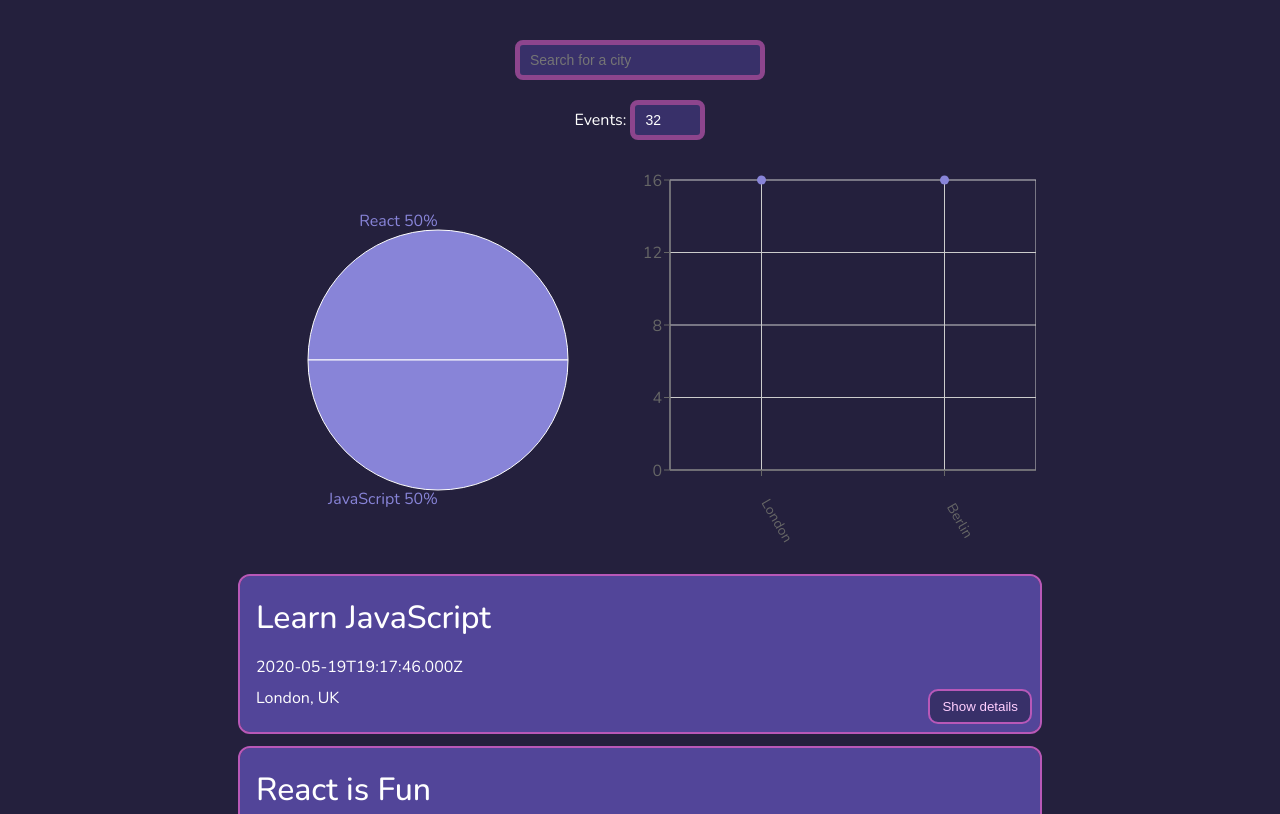
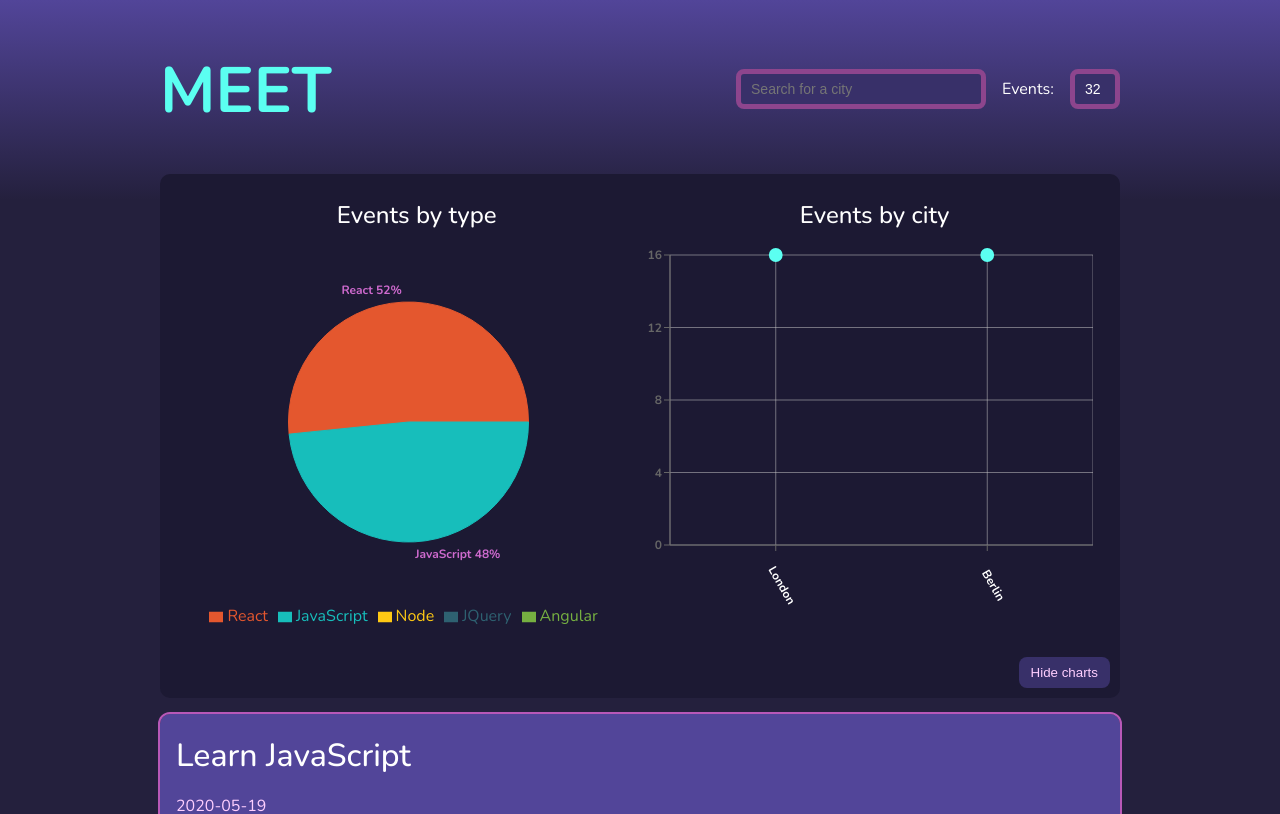
Before and after one commit to timok81/cf-meet, a React (Vite) app: page / in a window 1280 px wide. Shown: the top 814 px of the page. Built offline with nearby package versions, Linux system fonts and the light colour scheme; what atatus-spa would draw is missing.

Commit message:
Changed app styling

```diff
--- a/src/App.css
+++ b/src/App.css
@@ -1,3 +1,22 @@
+:root {
+  --primary-color: #ce6ace;
+  --secondary-color: #8d458d;
+  --bg-color: #24203d;
+  --input-bg-color: #383069;
+  --suggestions-bg-color: #6e60be;
+  --suggestions-hover: #782da3;
+  --event-border-color: #b858b8;
+  --event-bg-color: #524599;
+  --button-color: #383069;
+  --button-border-color: #b858b8;
+  --button-text-color: #ffcfff;
+  --button-hover-color: #703681;
+  --box-shadow-color: rgb(0, 0, 0, 0.5);
+  --link-color: #5bfff1;
+  --link-visited-color: #e48cff;
+}
+
+
 html {
   font-family: "Nunito", serif;
   font-weight: 400;
@@ -9,8 +28,26 @@ html {
 body {
   display: flex;
   justify-content: center;
-  background-color: #24203d;
+  background-color: var(--bg-color);
   color: white;
+}
+
+.custom-tooltip {
+  background-color: var(--input-bg-color);
+  padding: 4px 16px 4px 16px;
+  border-radius: 5px;
+  outline: 1px solid var(--event-border-color);
+}
+
+input[type="number"] {
+  -webkit-appearance: textfield;
+  -moz-appearance: textfield;
+  appearance: textfield;
+}
+
+input[type=number]::-webkit-inner-spin-button,
+input[type=number]::-webkit-outer-spin-button {
+  -webkit-appearance: none;
 }
 
 .App {
@@ -22,6 +59,23 @@ body {
   box-sizing: border-box;
 }
 
+.search-container>h1 {
+  font-weight: bold;
+  font-size: 4rem;
+  color: var(--link-color);
+  margin-bottom: 1rem;
+}
+
+.bg-top {
+  position: absolute;
+  width: 100%;
+  height: 200px;
+  background-image: linear-gradient(var(--event-bg-color), var(--bg-color));
+  left: 0;
+  top: 0;
+  z-index: -1;
+}
+
 ul {
   padding: 0;
   list-style: none;
@@ -31,31 +85,59 @@ p {
   margin: 5px 0;
 }
 
+text {
+  font-size: 0.75rem;
+  font-weight: bold;
+}
+
+.search-container {
+  display: flex;
+  flex-wrap: wrap;
+  justify-content: center;
+  align-items: center;
+  margin-bottom: 1rem;
+  gap: 1rem;
+}
+
+.search-container>div {
+  display: flex;
+  justify-content: right;
+  align-items: center;
+  flex: 1 1 auto;
+  flex-wrap: wrap;
+  gap: 1rem;
+}
+
+hr {
+  border: 1px solid var(--primary-color);
+  margin-bottom: 1rem;
+}
+
 input[type="text"],
 input[type="number"] {
   padding: 8px 6px 8px 10px;
   border-radius: 8px;
-  border: 5px solid #8d458d;
+  border: 5px solid var(--secondary-color);
   font-size: 14px;
   line-height: 20px;
   align-self: center;
   height: 40px;
   margin-bottom: 20px;
-  background-color: #383069;
+  background-color: var(--input-bg-color);
   color: white;
 }
 
 input[type="number"] {
-  min-width: 75px;
+  min-width: 50px;
 }
 
 input[type="text"]:focus,
 input[type="number"]:focus {
-  outline: 2px solid #ce6ace;
-  ;
+  outline: 2px solid var(--primary-color);
 }
 
 #events-amount {
+  margin-left: 12px;
   width: 50px;
 }
 
@@ -66,7 +148,6 @@ input[type="number"]:focus {
 #city-search {
   display: flex;
   flex-direction: column;
-  margin: auto;
   position: relative;
 }
 
@@ -86,7 +167,7 @@ input[type="number"]:focus {
   padding: 8px 6px 8px 10px;
   background-color: #ffffff;
   cursor: default;
-  background-color: #6e60be;
+  background-color: var(--suggestions-bg-color);
 }
 
 .suggestions>li:first-child {
@@ -100,11 +181,12 @@ input[type="number"]:focus {
 }
 
 .suggestions>li:hover {
-  background-color: #782da3;
+  background-color: var(--suggestions-hover)
 }
 
 #event-list {
   justify-self: center;
+  width: 100%;
 }
 
 .event {
@@ -112,10 +194,14 @@ input[type="number"]:focus {
   padding: 16px;
   margin-bottom: 1rem;
   text-align: left;
-  outline: 2px solid #b858b8;
+  outline: 2px solid var(--event-border-color);
   border-radius: 10px;
   position: relative;
-  background-color: #524599;
+  background-color: var(--event-bg-color);
+}
+
+.event>p {
+  color: var(--button-text-color);
 }
 
 .event-description {
@@ -130,7 +216,7 @@ h2 {
 }
 
 a {
-  color: #5bfff1;
+  color: var(--link-color);
   font-weight: 500;
   text-decoration: none;
 }
@@ -140,14 +226,9 @@ a:hover {
   text-underline-offset: 5px;
 }
 
-a:focus {
-  outline: 1px solid rgb(0, 0, 0);
-  outline-offset: 3px;
-}
-
 a:visited {
-  color: #e48cff;
-  outline: 1px solid rgb(0, 0, 0);
+  color: var(--link-visited-color);
+  outline: 2px solid var(--button-text-color);
   outline-offset: 3px;
 }
 
@@ -159,13 +240,19 @@ a:visited {
   border: none;
   border-radius: 8px;
   cursor: pointer;
-  background-color: #383069;
-  outline: 2px solid #b858b8;
-  color: #ffcfff;
+  background-color: var(--button-color);
+  outline: 2px solid var(--button-border-color);
+  color: var(--button-text-color);
 }
 
-.show-details:hover {
-  background-color: #703681;
+.show-details:hover,
+.show-charts:hover {
+  background-color: var(--button-hover-color);
+}
+
+.show-details:focus,
+.show-charts:focus {
+outline: 2px solid var(--button-text-color);
 }
 
 .alerts-container {
@@ -176,42 +263,106 @@ a:visited {
   z-index: 1000;
 }
 
+.chart,
+.pie-chart {
+  margin-bottom: 5rem;
+}
+
+.charts-container {
+  position: relative;
+  background-color: #1c1933;
+  border-radius: 10px;
+  padding: 6px;
+  text-align: left;
+  width: 100%;
+}
+
+.charts-container-expanded {
+  padding: 16px;
+  text-align: center;
+}
+
+.charts-container h2 {
+  margin: 0 0 0 16px;
+  color: white;
+}
+
+.show-charts {
+  position: absolute;
+  bottom: 10px;
+  right: 10px;
+  padding: 8px 12px;
+  border: none;
+  border-radius: 8px;
+  cursor: pointer;
+  background-color: var(--button-color);
+  color: var(--button-text-color)
+}
+
 @media all and (max-width: 400px) {
-  #event-list {
+  .App {
     width: 19rem;
   }
 
-  .charts-container {
+  .charts-container-expanded {
     grid-template-columns: 1fr;
+  }
+
+  .search-container>div {
+    justify-content: center;
+  }
+
+  .pie-chart text {
+    display: none;
   }
 }
 
 @media all and (min-width: 400px) {
-  #event-list {
+  .App {
     width: 23rem;
+  }
+
+  .search-container>div {
+    justify-content: center;
+  }
+
+  .pie-chart text {
+    display: none;
   }
 }
 
 
 @media all and (min-width: 600px) {
-  #event-list {
-    width: 28rem;
+  .App {
+    width: 35rem;
+  }
+
+  .pie-chart text {
+    display: none;
+  }
+
+  .search-container>div {
+    justify-content: right;
   }
 }
 
 @media all and (min-width: 768px) {
-  #event-list {
-    width: 40rem;
+  .App {
+    width: 45rem;
   }
 
-  .charts-container {
+  .charts-container-expanded {
     display: grid;
     grid-template-columns: 1fr 1fr;
   }
 }
 
 @media all and (min-width: 992px) {
-  #event-list {
-    width: 50rem;
+  .App {
+    width: 60rem;
+  }
+
+  .pie-chart text {
+    display: inline
   }
 }
--- a/src/App.jsx
+++ b/src/App.jsx
@@ -8,6 +8,7 @@ import { ErrorAlert, InfoAlert, WarningAlert } from "./components/Alert";
 import "./App.css";
 import CityEventsChart from "./components/CityEventsChart";
 import EventGenresChart from "./components/EventGenresChart";
+import Charts from "./components/Charts";
 
 const App = () => {
   const [events, setEvents] = useState([]);
@@ -44,6 +45,11 @@ const App = () => {
         {errorAlert.length ? <ErrorAlert text={errorAlert} /> : null}
         {warningAlert.length ? <WarningAlert text={warningAlert} /> : null}
       </div>
+      <div className="bg-top"></div>
+
+      <div className="search-container">
+        <h1>MEET</h1>
+        <div>
           <CitySearch
             allLocations={allLocations}
             setCurrentCity={setCurrentCity}
@@ -53,11 +59,10 @@ const App = () => {
             setCurrentNoe={setCurrentNOE}
             setErrorAlert={setErrorAlert}
           />
+        </div>
+      </div>
 
-      <div className="charts-container">
-        <EventGenresChart events={events}/>
-        <CityEventsChart allLocations={allLocations} events={events} />
-      </div>
+      <Charts events={events} allLocations={allLocations} />
       <EventList events={events} />
     </div>
   );
--- /dev/null
+++ b/src/components/Charts.jsx
@@ -0,0 +1,31 @@
+import React from "react";
+import PropTypes from "prop-types";
+import CityEventsChart from "./CityEventsChart";
+import EventGenresChart from "./EventGenresChart";
+import { useState } from "react";
+
+const Charts = ({ events, allLocations }) => {
+  const [expanded, setExpanded] = useState(true);
+
+  return (
+    <div className="charts-container">
+      {!expanded && <h2>Event charts</h2>}
+      {expanded && (
+        <div className="charts-container-expanded">
+          <EventGenresChart events={events} />
+          <CityEventsChart allLocations={allLocations} events={events} />
+        </div>
+      )}
+      <button className="show-charts" onClick={() => setExpanded(!expanded)}>
+        {expanded ? "Hide charts" : "Show charts"}
+      </button>
+    </div>
+  );
+};
+
+export default Charts;
+
+Charts.propTypes = {
+  events: PropTypes.array,
+  allLocations: PropTypes.array,
+};
--- a/src/components/CityEventsChart.jsx
+++ b/src/components/CityEventsChart.jsx
@@ -5,6 +5,7 @@ import {
   Scatter,
   XAxis,
   YAxis,
+  ZAxis,
   CartesianGrid,
   Tooltip,
   ResponsiveContainer,
@@ -29,8 +30,22 @@ const CityEventsChart = ({ allLocations, events }) => {
     return data;
   };
 
+  const CustomTooltip = ({ active, payload }) => {
+    if (active && payload && payload.length) {
+      return (
+        <div className="custom-tooltip">
+          <p>{`${payload[0].value}`}</p>
+          <p>{`${payload[1].value} events`}</p>
+        </div>
+      );
+    }
+
+    return null;
+  };
+
   return (
-    <ResponsiveContainer width="99%" height={400}>
+    <ResponsiveContainer width="99%" height={400} className={"chart"}>
+      <h2>Events by city</h2>
       <ScatterChart
         margin={{
           top: 20,
@@ -39,18 +54,19 @@ const CityEventsChart = ({ allLocations, events }) => {
           left: -30,
         }}
       >
-        <CartesianGrid />
+        <CartesianGrid opacity={0.5} />
         <XAxis
           type="category"
           dataKey="city"
           name="City"
           angle={60}
           interval={0}
-          tick={{ dx: 20, dy: 40, fontSize: 14 }}
+          tick={{ dx: 10, dy: 30, fontSize: 14, fill: "white" }}
         />
         <YAxis type="number" dataKey="count" name="Number of events" />
-        <Tooltip cursor={{ strokeDasharray: "3 3" }} />
-        <Scatter name="A school" data={data} fill="#8884d8" />
+        <ZAxis range={[150, 150]} />
+        <Tooltip content={<CustomTooltip />} />
+        <Scatter name="A school" data={data} fill="#5bfff1" />
       </ScatterChart>
     </ResponsiveContainer>
   );
@@ -61,4 +77,6 @@ export default CityEventsChart;
 CityEventsChart.propTypes = {
   allLocations: PropTypes.array,
   events: PropTypes.array,
+  active: PropTypes.bool,
+  payload: PropTypes.array,
 };
--- a/src/components/Event.jsx
+++ b/src/components/Event.jsx
@@ -5,7 +5,7 @@ const Event = ({ event }) => {
   const [expanded, setExpanded] = useState(false);
 
   const title = event.summary;
-  const startTime = event.created;
+  const startTime = event.created.slice(0, 10);
   const location = event.location;
   const description = event.description;
   const calendarLink = event.htmlLink;
--- a/src/components/EventGenresChart.jsx
+++ b/src/components/EventGenresChart.jsx
@@ -1,11 +1,12 @@
 import React from "react";
 import { useState, useEffect } from "react";
-import { ResponsiveContainer, PieChart, Pie, Legend } from "recharts";
+import { ResponsiveContainer, PieChart, Pie, Cell, Legend } from "recharts";
 import PropTypes from "prop-types";
 
 const EventGenresChart = ({ events }) => {
   const [data, setData] = useState([]);
-  const genres = ["React", "JavaScript", "Node", "jQuery", "Angular"];
+  const genres = ["React", "JavaScript", "Node", "JQuery", "Angular"];
+  const colors = ["#E4572E", "#17BEBB", "#FFC914", "#2E6171", "#76B041"];
 
   useEffect(() => {
     setData(getData());
@@ -21,13 +22,13 @@ const EventGenresChart = ({ events }) => {
   }) => {
     const RADIAN = Math.PI / 180;
     const radius = outerRadius;
-    const x = cx + radius * Math.cos(-midAngle * RADIAN) * 1.07;
-    const y = cy + radius * Math.sin(-midAngle * RADIAN) * 1.07;
+    const x = cx + radius * Math.cos(-midAngle * RADIAN) * 1.1;
+    const y = cy + radius * Math.sin(-midAngle * RADIAN) * 1.1;
     return percent ? (
       <text
         x={x}
         y={y}
-        fill="#8884d8"
+        fill="#ce6ace"
         textAnchor={x > cx ? "start" : "end"}
         dominantBaseline="central"
       >
@@ -47,7 +48,8 @@ const EventGenresChart = ({ events }) => {
   };
 
   return (
-    <ResponsiveContainer width="99%" height={400}>
+    <ResponsiveContainer width="99%" height={400} className={"pie-chart"}>
+      <h2>Events by type</h2>
       <PieChart>
         <Pie
           data={data}
@@ -55,8 +57,13 @@ const EventGenresChart = ({ events }) => {
           fill="#8884d8"
           labelLine={false}
           label={renderCustomizedLabel}
-          outerRadius={130}
-        />
+          outerRadius={120}
+        >
+        {data.map((entry, index) => (
+          <Cell key={`cell-${index}`} fill={colors[index]} stroke={colors[index]}/>
+        ))}
+        </Pie>
+        <Legend />
       </PieChart>
     </ResponsiveContainer>
   );
--- a/src/mock-data.js
+++ b/src/mock-data.js
@@ -90,7 +90,7 @@ const mockData = [
       "https://www.google.com/calendar/event?eid=NGVhaHM5Z2hraHJ2a2xkNzJob2d1OXBoM2VfMjAyMDA1MjFUMTQwMDAwWiBmdWxsc3RhY2t3ZWJkZXZAY2FyZWVyZm91bmRyeS5jb20",
     created: "2020-05-19T19:17:46.000Z",
     updated: "2020-05-27T12:01:32.356Z",
-    summary: "Learn JavaScript",
+    summary: "Learn Javascript",
     description:
       "Have you wondered how you can ask Google to show you the list of the top ten must-see places in London? And how Google presents you the list? How can you submit the details of an application? Well, JavaScript is doing these. :) \n\nJavascript offers interactivity to a dull, static website. Come, learn JavaScript with us and make those beautiful websites.",
     location: "London, UK",
```
Lines whose indentation alone changed are shown as unchanged.
